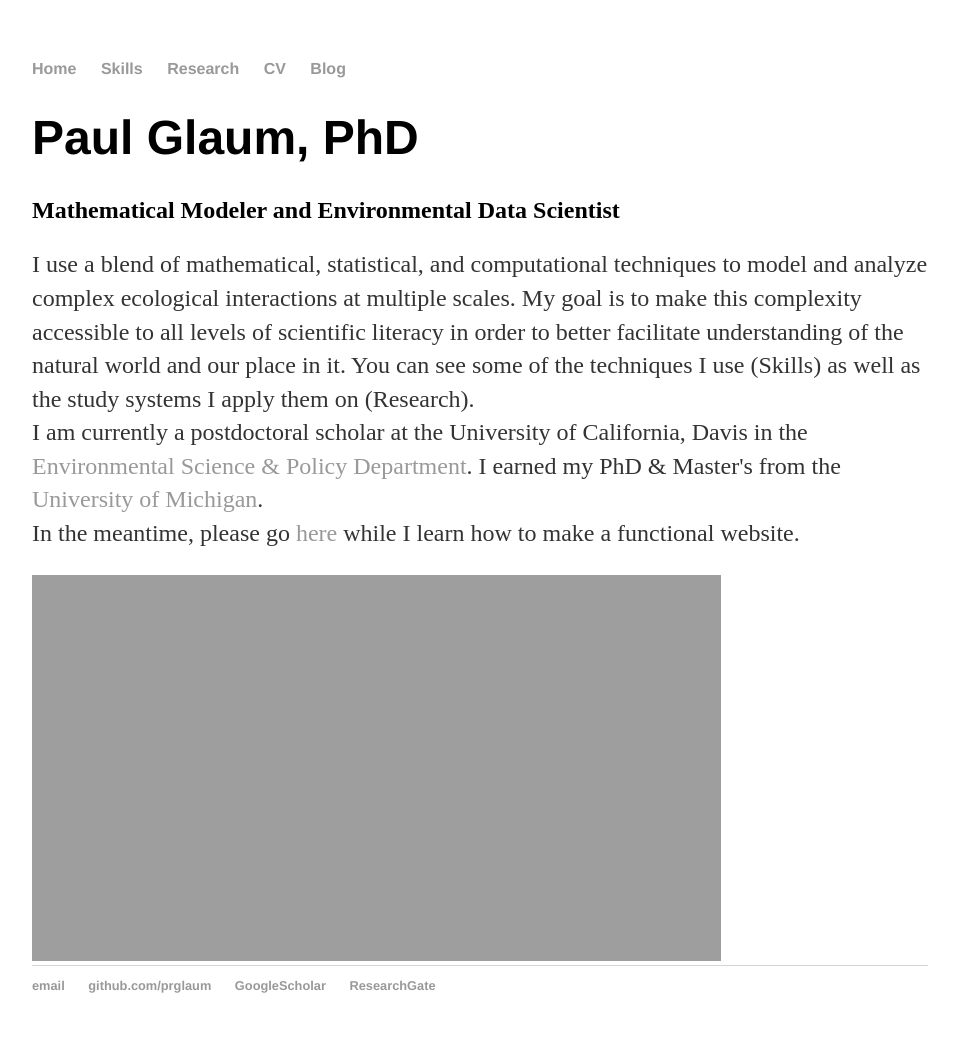
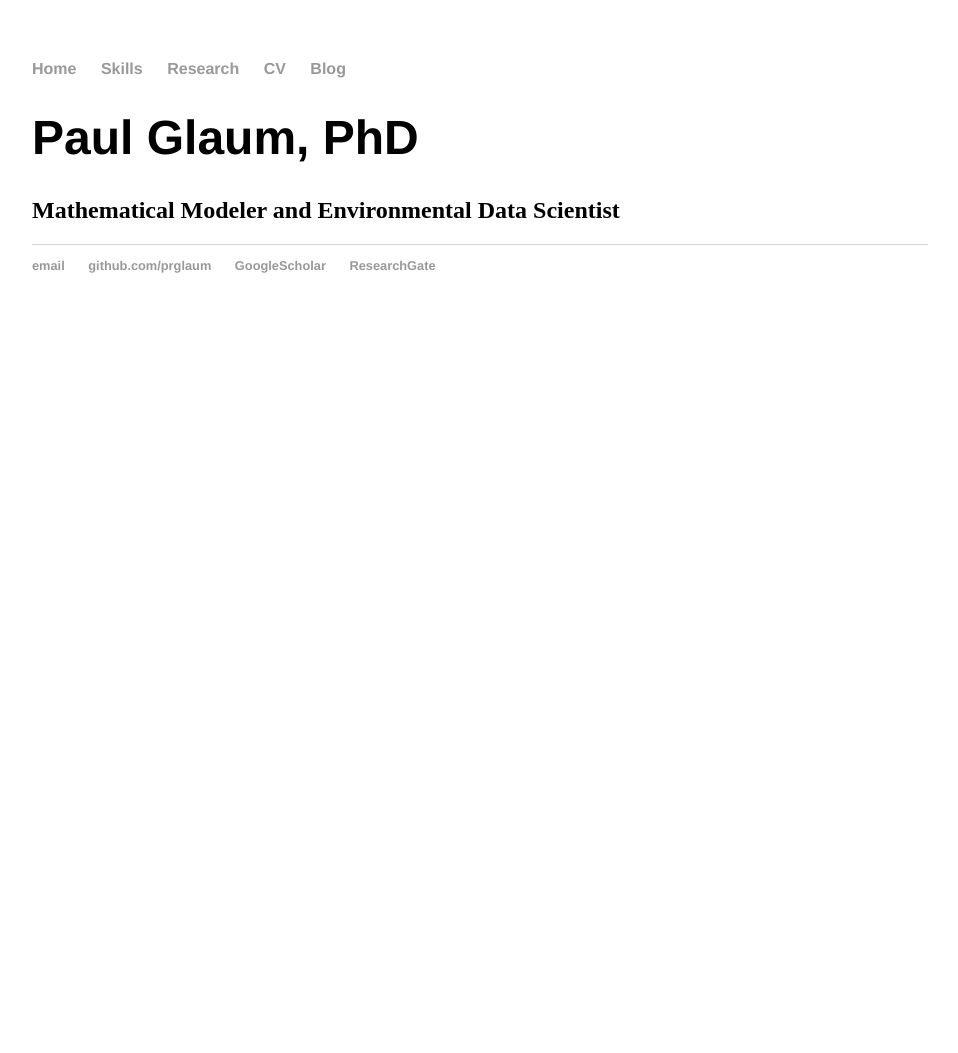
Before and after one commit to prglaum/prglaum.github.io, a Jekyll site: the page built from index.html, in a window 1280 px wide. Shown: the whole page, without its empty margins (160-1118 px from the left). Built offline with Jekyll 4.4.1, drawn with Linux system fonts in a browser that asks for light colours; after the commit the page ends 900 px from its top, so only the background shows below that.

Commit message:
Update index.html

```diff
--- a/index.html
+++ b/index.html
@@ -5,11 +5,12 @@ title: Paul Glaum
 <div class="blurb">
 	<h1>Paul Glaum, PhD</h1>
 	<h2>Mathematical Modeler and Environmental Data Scientist</h2>
+	<!--Commenting this out to try something else
 	<p>I use a blend of mathematical, statistical, and computational techniques to model and analyze complex ecological interactions at multiple scales.
 		My goal is to make this complexity accessible to all levels of scientific literacy in order to better facilitate understanding of the natural world and our place in it.
 		You can see some of the techniques I use (Skills) as well as the study systems I apply them on (Research).
 	<br>I am currently a postdoctoral scholar at the University of California, Davis in the <a href="https://desp.ucdavis.edu/">Environmental Science & Policy Department</a>.
 		I earned my PhD & Master's from the <a href="https://lsa.umich.edu/eeb">University of Michigan</a>.
 	<br>In the meantime, please go <a href="https://www.researchgate.net/profile/Paul-Glaum">here</a> while I learn how to make a functional website. </p>
-	<img src="{{site.url}}/docs/assets/images/backyardBombus.png" alt="bumblebutt" width="689" height="386" class="inline"/>
+	<img src="{{site.url}}/docs/assets/images/backyardBombus.png" alt="bumblebutt" width="689" height="386" class="inline"/> -->
 </div><!-- /.blurb -->
```
